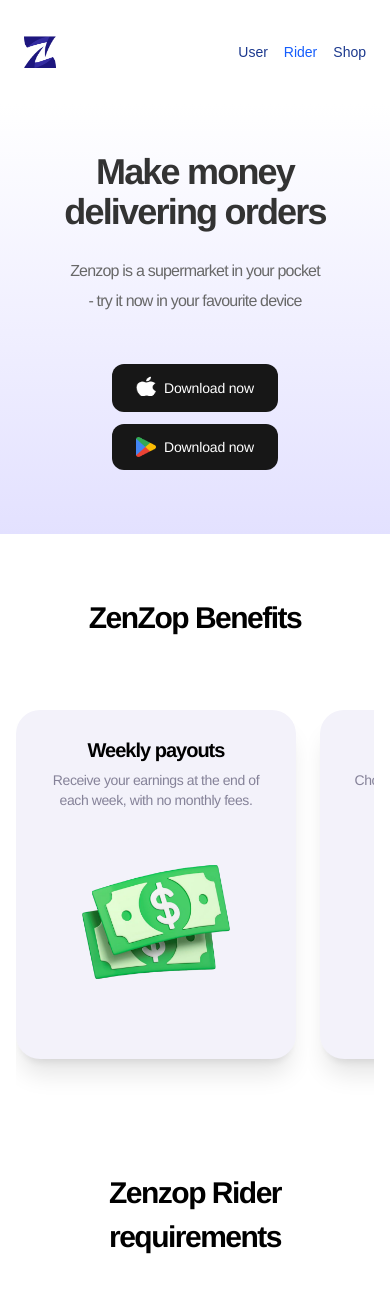
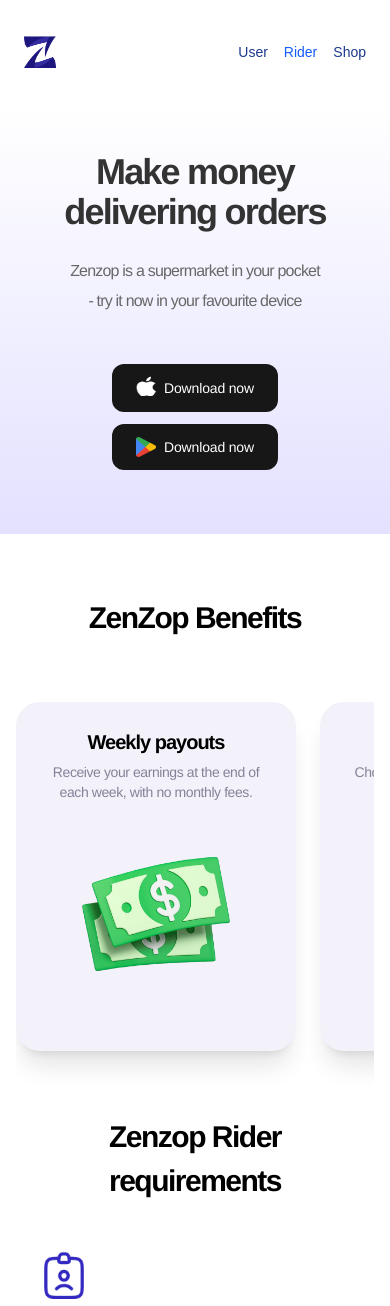
Before and after one commit to Chandan881/landingpage, a Next.js app: page /rider in a window 390 px wide. Shown: the top 1306 px of the page. Built offline with nearby package versions, Linux system fonts and the light colour scheme.

Commit message:
ewbhfhbewbfewbf

```diff
--- a/app/(routes)/rider/page.js
+++ b/app/(routes)/rider/page.js
@@ -119,7 +119,7 @@
 
       {/* ZenZop Benefits Section */}
       <section id="zenzop-benefits" data-animate>
-        <Container className="py-10 sm:py-20 xl:py-40">
+        <Container className="py-0 xl:py-40 mt-10 lg:mt-0">
           <div
             className={`text-center xl:mb-12 transition-all duration-1000 ease-out transform ${
               visibleSections.has("zenzop-benefits")
@@ -134,7 +134,7 @@
 
           {/* Mobile: Horizontal scroll, Desktop: Grid */}
           <div
-            className={` sm:mt-8 xl:mt-8 lg:hidden overflow-x-auto no-scrollbar scroll-smooth snap-x snap-mandatory -mx-2 px-2 py-6 transition-all duration-1000 ease-out transform delay-300 ${
+            className={`mt-0 xl:mt-8 lg:hidden overflow-x-auto no-scrollbar scroll-smooth snap-x snap-mandatory -mx-2 px-2 py-0 lg:py-6 transition-all duration-1000 ease-out transform delay-300 ${
               visibleSections.has("zenzop-benefits")
                 ? "translate-y-0 opacity-100"
                 : "translate-y-16 opacity-0"
--- a/app/(routes)/shop/page.js
+++ b/app/(routes)/shop/page.js
@@ -115,7 +115,7 @@
 
       {/* ZenZop Benefits Section */}
       <section id="shop-benefits" data-animate>
-        <Container className="py-6 lg:py-16 mt-8 lg:mt-30">
+        <Container className="py-0 lg:py-16 mt-8 lg:mt-30">
           <div
             className={`text-center mb-0 lg:mb-12 transition-all duration-1000 ease-out transform ${
               visibleSections.has("shop-benefits")
--- a/app/(routes)/user/page.js
+++ b/app/(routes)/user/page.js
@@ -167,7 +167,7 @@
 
         {/* Mobile: Horizontal scroll, Desktop: Grid */}
         <div
-          className={`mt-6  sm:mt-8 lg:hidden overflow-x-auto no-scrollbar scroll-smooth snap-x snap-mandatory px-4 py-6 transition-all duration-1000 ease-out transform delay-300 ${
+          className={`mt-0  sm:mt-8 lg:hidden overflow-x-auto no-scrollbar scroll-smooth snap-x snap-mandatory px-4 py-0 transition-all duration-1000 ease-out transform delay-300 ${
             visibleSections.has("what-is-zenzop")
               ? "translate-y-0 opacity-100"
               : "translate-y-16 opacity-0"
--- a/app/components/molecules/FeatureItem.js
+++ b/app/components/molecules/FeatureItem.js
@@ -5,7 +5,7 @@
   return (
     <Card
       backgroundClassName="bg-[#F3F2FA] dark:bg-[#F3F2FA]"
-      className="group shadow-xl hover:shadow-2xl transition-all duration-300 my-6"
+      className="group shadow-xl hover:shadow-2xl transition-all duration-300 my-10 lg:my-0"
     >
       <h3 className="mt-0 lg:mt-4 text-[20px] sm:text-[28px] font-[700] text-[#000000] leading-[32px] sm:leading-[64px] tracking-[-0.05em] text-center font-helvetica-neue">
         {title}
```
